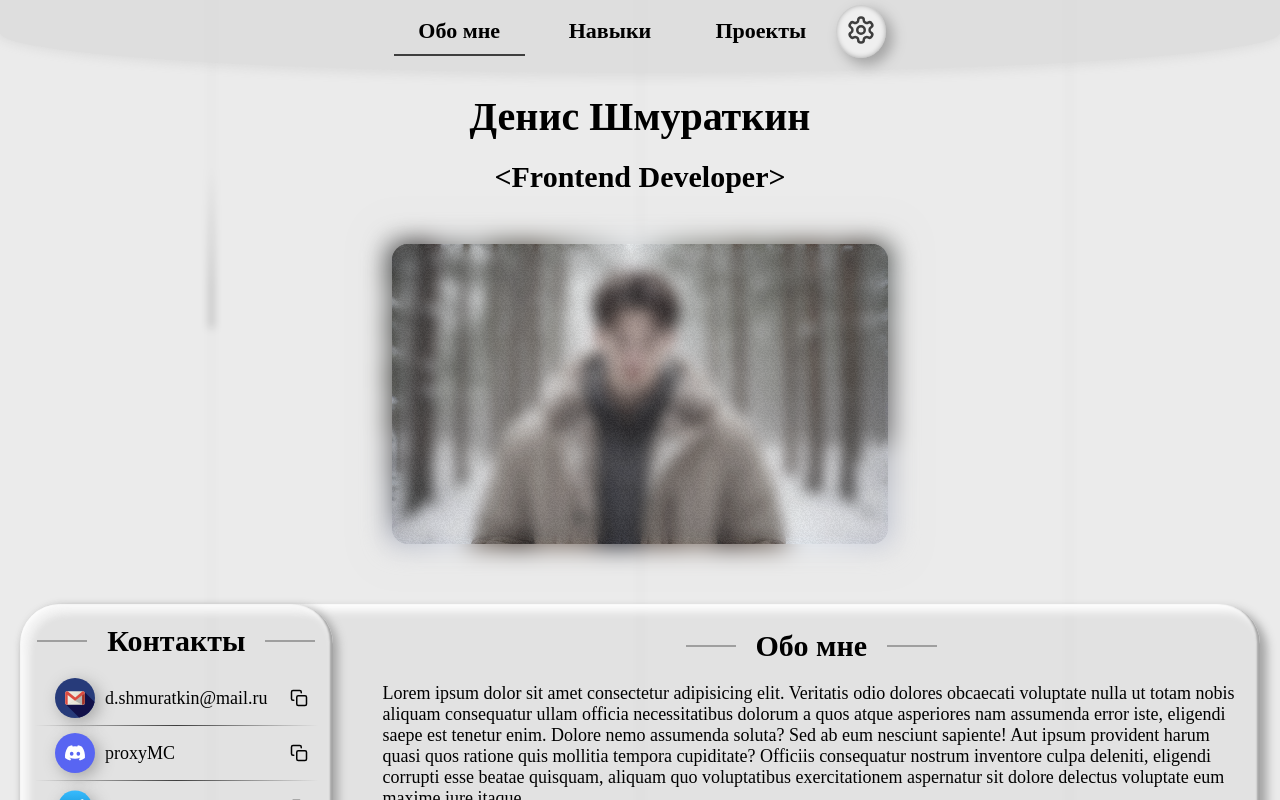
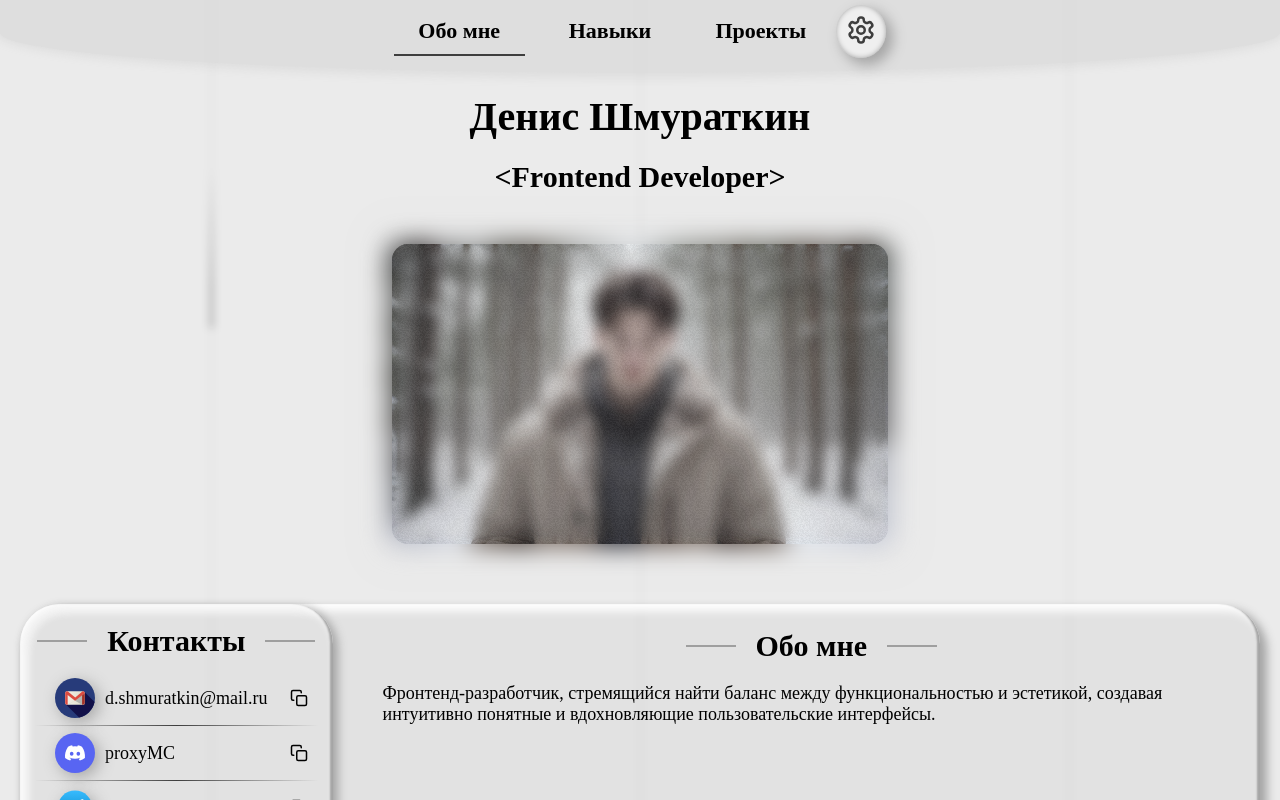
Before and after one commit to DialecticalLaw/cv, a Next.js app: page / in a window 1280 px wide. Shown: the top 800 px of the page. Built offline with nearby package versions, Linux system fonts and the light colour scheme; a web font is replaced by a local one.

Commit message:
feat: update summary

```diff
--- a/src/components/Summary/Summary.tsx
+++ b/src/components/Summary/Summary.tsx
@@ -6,12 +6,8 @@ export function Summary() {
     <section className={styles.section}>
       <Title>Обо мне</Title>
       <p>
-        Lorem ipsum dolor sit amet consectetur adipisicing elit. Veritatis odio dolores obcaecati voluptate nulla ut
-        totam nobis aliquam consequatur ullam officia necessitatibus dolorum a quos atque asperiores nam assumenda error
-        iste, eligendi saepe est tenetur enim. Dolore nemo assumenda soluta? Sed ab eum nesciunt sapiente! Aut ipsum
-        provident harum quasi quos ratione quis mollitia tempora cupiditate? Officiis consequatur nostrum inventore
-        culpa deleniti, eligendi corrupti esse beatae quisquam, aliquam quo voluptatibus exercitationem aspernatur sit
-        dolore delectus voluptate eum maxime iure itaque.
+        Фронтенд-разработчик, стремящийся найти баланс между функциональностью и эстетикой, создавая интуитивно понятные
+        и вдохновляющие пользовательские интерфейсы.
       </p>
     </section>
   );
```
